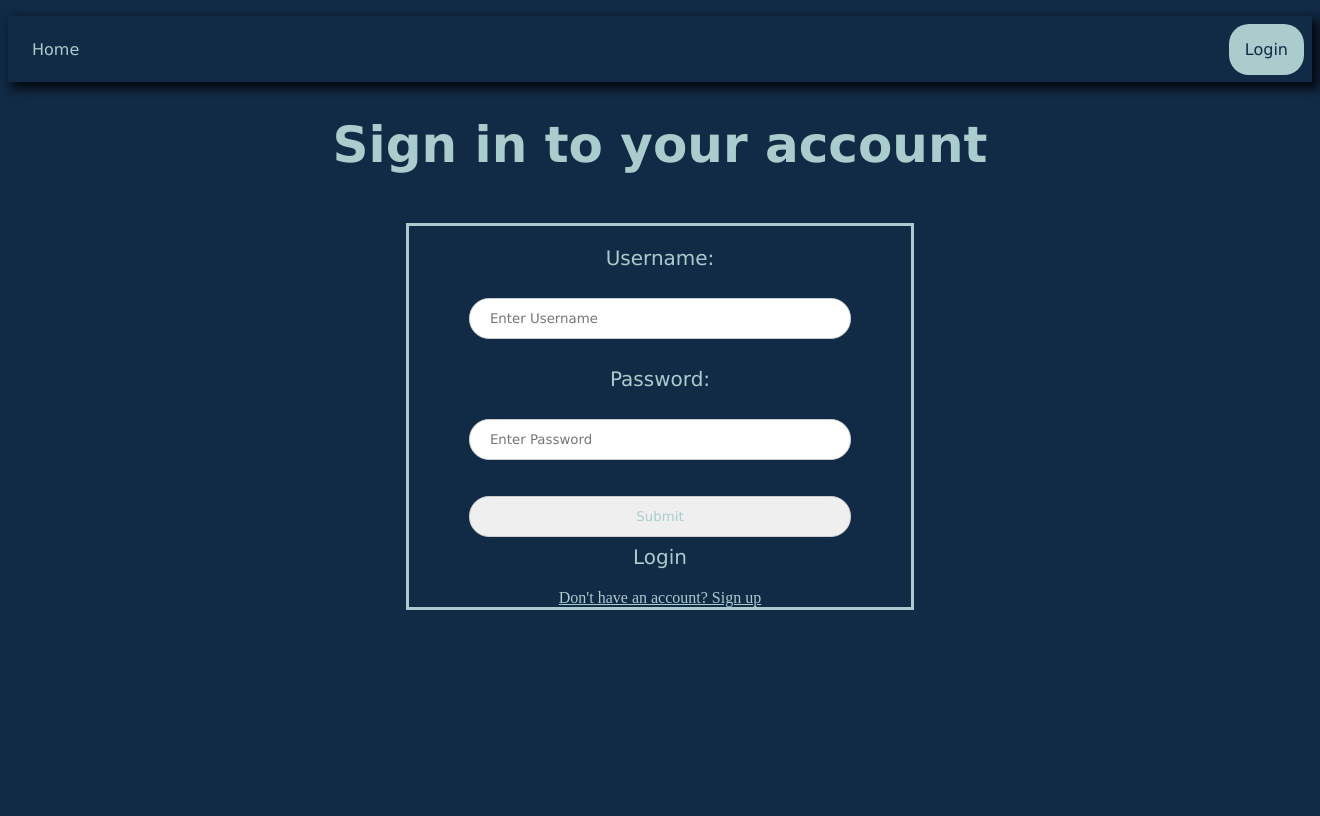
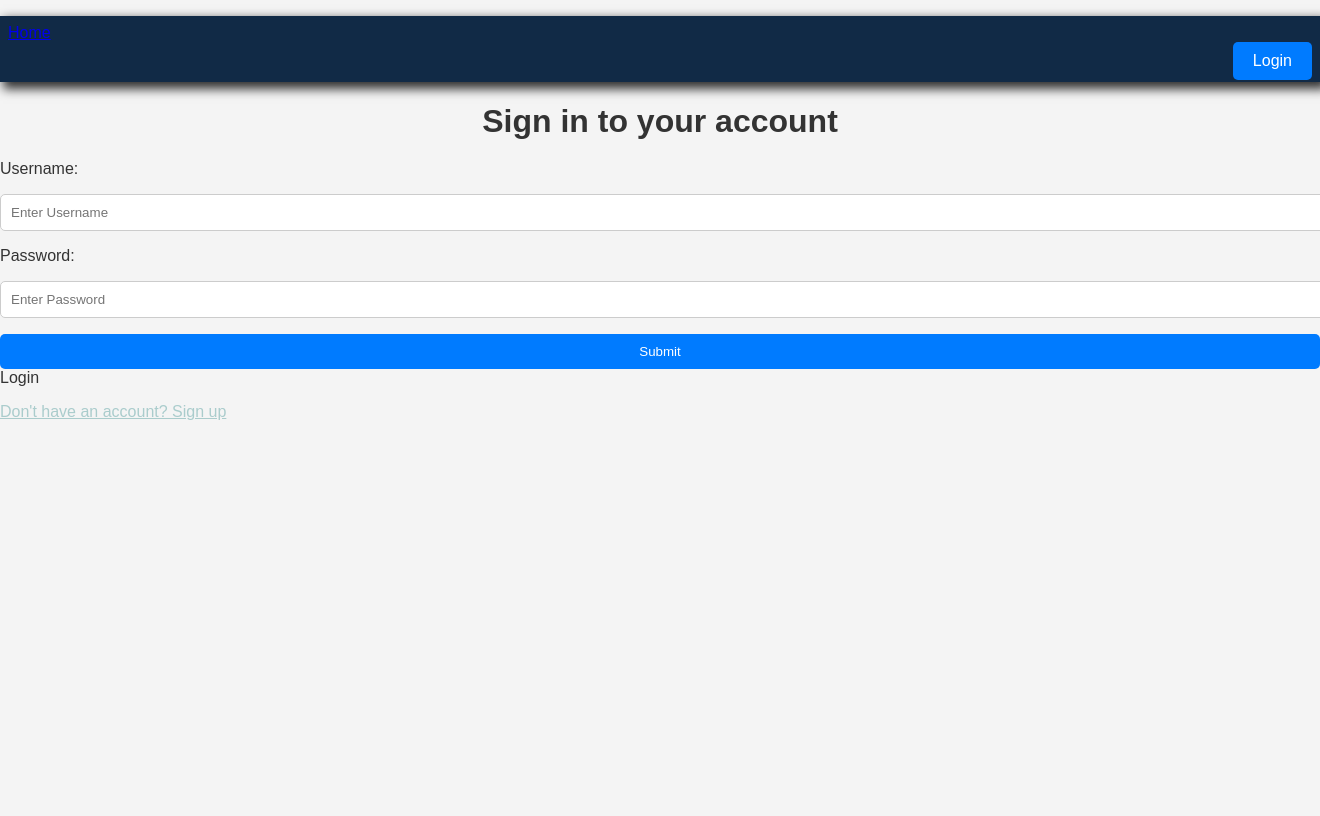
Before and after one commit to superasymmetry/carpool-app, a Flask app: page /signin in a window 1320 px wide; the page is wider, and only the part inside the window is pictured. After the commit the page ends 420 px from the top of that part, so only its background shows below. Run offline with Flask 3, Linux system fonts and the light colour scheme.

Commit message:
Update styleform.css

```diff
--- a/static/styleform.css
+++ b/static/styleform.css
@@ -1,29 +1,9 @@
-/* STYLE SECTIONING TAGS */
 body {
-    background-color: #112A46;
-    text-align: center;
-   }
-
-   /* STYLE TEXT */
-   .portfolio{
-     text-align: center;
-     color: #AACCCC;
-   }
-
-   h1 {
-     color: #AACCCC;
-     font-family: verdana;
-     font-size: 50px;
-   }
-
-   /* STYLE IMAGES */
-
-   #photo{
-     max-width: 70%;
-     border-radius: 50%;
-     border-radius: 15px;
-     border: 2px solid #AACCCC;
-     padding: 15px;
+    font-family: Arial, sans-serif;
+    margin: 0;
+    padding: 0;
+    background-color: #f4f4f4;
+    color: #333;
   }
 
   /* STYLE NAV BAR */
@@ -36,201 +16,228 @@
     height: 50px;
   }
 
-   .button{border-radius: 20px;background-color:#AACCCC;color:#112A46;float: right;}
-   .links{float:left;}
-
-   li {
-     display: inline;
+  /* .button{border-radius: 20px; width: 20%; background-color: #007bff;color:#112A46;float: right;text-decoration-thickness: 0%;} */
+  .button {
+    padding: 10px 20px;
+    background-color: #007bff;
+    color: #fff;
+    text-decoration: none;
+    float: right;
+    border-radius: 5px;
+    transition: background-color 0.3s;
   }
 
-   li a{
-     text-decoration: none;
-     color: #AACCCC;
-     font-family: verdana;
-     font-size: 1em;
-     padding: 1em;
+  .signin-container {
+    max-width: 400px;
+    margin: 50px auto;
+    padding: 20px;
+    background-color: #fff;
+    box-shadow: 0 0 10px rgba(0, 0, 0, 0.1);
   }
 
-   li a:hover{
-     background-color: white;
+  h1 {
+    text-align: center;
+    margin-bottom: 20px;
   }
 
-   p {
-     font-family: verdana;
-     font-size: 20px;
-     color:#AACCCC;
-     padding-left: 12%;
-     padding-right: 12%;
+  .form-container {
+    padding: 20px;
   }
 
-   footer {
-     background-color: #112A46;
-   }
-   p1 {
-     font-family: verdana;
-     font-size: 10px;
-     color:#AACCCC;
+  .input-group {
+    margin-bottom: 15px;
   }
 
-   body, html {
-     height: 100%;
+  label {
+    display: block;
+    margin-bottom: 5px;
+    font-weight: bold;
   }
 
-   /* Bordered login form */
-   /*--------------------------*/
-   form {
-     border: 3px solid #AACCCC;
+  input[type="text"],
+  input[type="password"] {
+    width: 100%;
+    padding: 10px;
+    border: 1px solid #ccc;
+    border-radius: 5px;
   }
 
-   /* Full-width inputs */
-   input[type=text], input[type=password], input[type=email], input[type=tel], input[type=submit] {
+  .submitButton {
+    display: block;
     width: 100%;
-     padding: 12px 20px;
-     margin: 8px 0;
-     display: inline-block;
-     border: 1px solid #ccc;
-     box-sizing: border-box;
+    padding: 10px;
+    background-color: #007bff;
+    color: #fff;
+    border: none;
+    border-radius: 5px;
+    cursor: pointer;
+    transition: background-color 0.3s;
   }
 
-   /* Set a style for all buttons */
-   button {
-     background-color: #AACCCC;
-     color: white;
-     padding: 14px 20px;
-     margin: 8px 0;
-     border: none;
-     cursor: pointer;
-     width: 100%;
+  .submitButton:hover {
+    background-color: #0056b3;
   }
 
-   /* Add a hover effect for buttons */
-   button:hover {
-     opacity: 0.8;
+  .signup-link {
+    text-align: center;
+    margin-top: 15px;
   }
 
-   /* Extra style for the cancel button (red) */
-   .cancelbtn {
-     width: auto;
-     padding: 10px 18px;
-     background-color: #AACCCC;
+  .flashes {
+    list-style-type: none;
+    padding: 0;
   }
 
-   /* Center the avatar image inside this container */
-   .imgcontainer {
-     text-align: center;
-     margin: 24px 0 12px 0;
+  .flashes li {
+    padding: 10px;
+    margin-bottom: 10px;
+    border-radius: 5px;
   }
 
-   /* Avatar image */
-   img.avatar {
-     width: 40%;
-     border-radius: 50%;
+  .flashes .info {
+    background-color: #e6f7ff;
   }
 
-   /* Add padding to containers */
-   .container {
-     padding: 16px;
+  .flashes .error {
+    background-color: #ffe6e6;
   }
 
-   /* The "Forgot password" text */
-   span.psw {
-     float: right;
-     padding-top: 16px;
+/* ... (previous styles) */
+
+.signup-container {
+  max-width: 500px;
+  margin: 50px auto;
+  padding: 20px;
+  background-color: #fff;
+  box-shadow: 0 0 10px rgba(0, 0, 0, 0.1);
 }
 
-   /* Change styles for span and cancel button on extra small screens */
-   @media screen and (max-width: 300px) {
-     span.psw {
-       display: block;
-       float: none;
-     }
-     .cancelbtn {
-       width: 100%;
-     }
+.form-container {
+  padding: 20px;
 }
 
-   section {
-     display: block;
-     background-color: #1e497b;
-     padding-block: 60px;
+.avatar-container {
+  text-align: center;
+  margin-bottom: 20px;
 }
 
-   .s1 {
-     background-color: #112A46;
-     padding-block-end: 40px;
+.avatar-container img {
+  width: 100px;
+  height: 100px;
+  border-radius: 50%;
+  object-fit: cover;
 }
 
-   .s2 {
-     background-color: #112A46;
-     padding-block: 40px;
+.input-group {
+  margin-bottom: 15px;
 }
 
-   button {
-     border: none;
-     color: white;
-     padding: 16px 32px;
-     text-align: center;
-     text-decoration: none;
-     display: inline-block;
-     font-size: 16px;
-     margin: 4px 2px;
-     transition-duration: 0.4s;
-     cursor: pointer;
+label {
+  display: block;
+  margin-bottom: 5px;
+  font-weight: bold;
 }
 
-   /*---------------------3RD SECTION----------------------------------*/
-   .tab {
-     overflow: hidden;
-     border: 1px solid #AACCCC;
-     background-color: #1e497b;
+input[type="text"],
+input[type="password"],
+input[type="tel"],
+input[type="email"] {
+  width: 100%;
+  padding: 10px;
+  border: 1px solid #ccc;
+  border-radius: 5px;
 }
 
-   /* Style the buttons that are used to open the tab content */
-   .tab button {
-     background-color: inherit;
-     float: left;
+.submitButton {
+  display: block;
+  width: 100%;
+  padding: 10px;
+  background-color: #007bff;
+  color: #fff;
   border: none;
-     outline: none;
+  border-radius: 5px;
   cursor: pointer;
-     padding: 14px 16px;
-     transition: 0.3s;
+  transition: background-color 0.3s;
 }
 
-   /* Change background color of buttons on hover */
-   .tab button:hover {
-     background-color: #112A46;
+.submitButton:hover {
+  background-color: #0056b3;
 }
 
-   /* Create an active/current tablink class */
-   .tab button.active {
-     background-color: #AACCCC;
+.signin-link {
+  text-align: center;
+  margin-top: 15px;
 }
 
-   /* Style the tab content */
-   .tabcontent {
-     display: none;
-     padding: 6px 12px;
-     border: 1px solid #AACCCC;
-     border-top: none;
-     animation: fadeEffect 1s; /* Fading effect takes 1 second */
-     font-family: verdana;
-     color: #AACCCC;
+
+
+
+
+
+/* register page */
+/* ... (previous styles) */
+
+.signup-container {
+    max-width: 500px;
+    margin: 50px auto;
+    padding: 20px;
+    background-color: #fff;
+    box-shadow: 0 0 10px rgba(0, 0, 0, 0.1);
   }
 
-   /* Go from zero to full opacity */
-   @keyframes fadeEffect {
-     from {opacity: 0;}
-     to {opacity: 1;}
+  .form-container {
+    padding: 20px;
   }
 
-   /*----------------login page-----------------*/
-   label, .imgcontainer, input {
-     font-family: verdana;
-     color: #AACCCC;
-     border-radius: 20px;
+  .avatar-container {
+    text-align: center;
+    margin-bottom: 20px;
   }
-   div, button {
-     padding-left: 30%;
-     padding-right: 30%;
-     border-radius: 20px;
+
+  .avatar-container img {
+    width: 100px;
+    height: 100px;
+    border-radius: 50%;
+    object-fit: cover;
   }
+
+  .input-group {
+    margin-bottom: 15px;
+  }
+
+  label {
+    display: block;
+    margin-bottom: 5px;
+    font-weight: bold;
+  }
+
+  input[type="text"],
+  input[type="password"],
+  input[type="tel"],
+  input[type="email"] {
+    width: 100%;
+    padding: 10px;
+    border: 1px solid #ccc;
+    border-radius: 5px;
+  }
+
+  .submitButton {
+    display: block;
+    width: 100%;
+    padding: 10px;
+    background-color: #007bff;
+    color: #fff;
+    border: none;
+    border-radius: 5px;
+    cursor: pointer;
+    transition: background-color 0.3s;
+  }
+
+  .submitButton:hover {
+    background-color: #0056b3;
+  }
+
+  .signin-link {
+    text-align: center;
+    margin-top: 15px;
+  }
```
Lines whose indentation alone changed are shown as unchanged.
